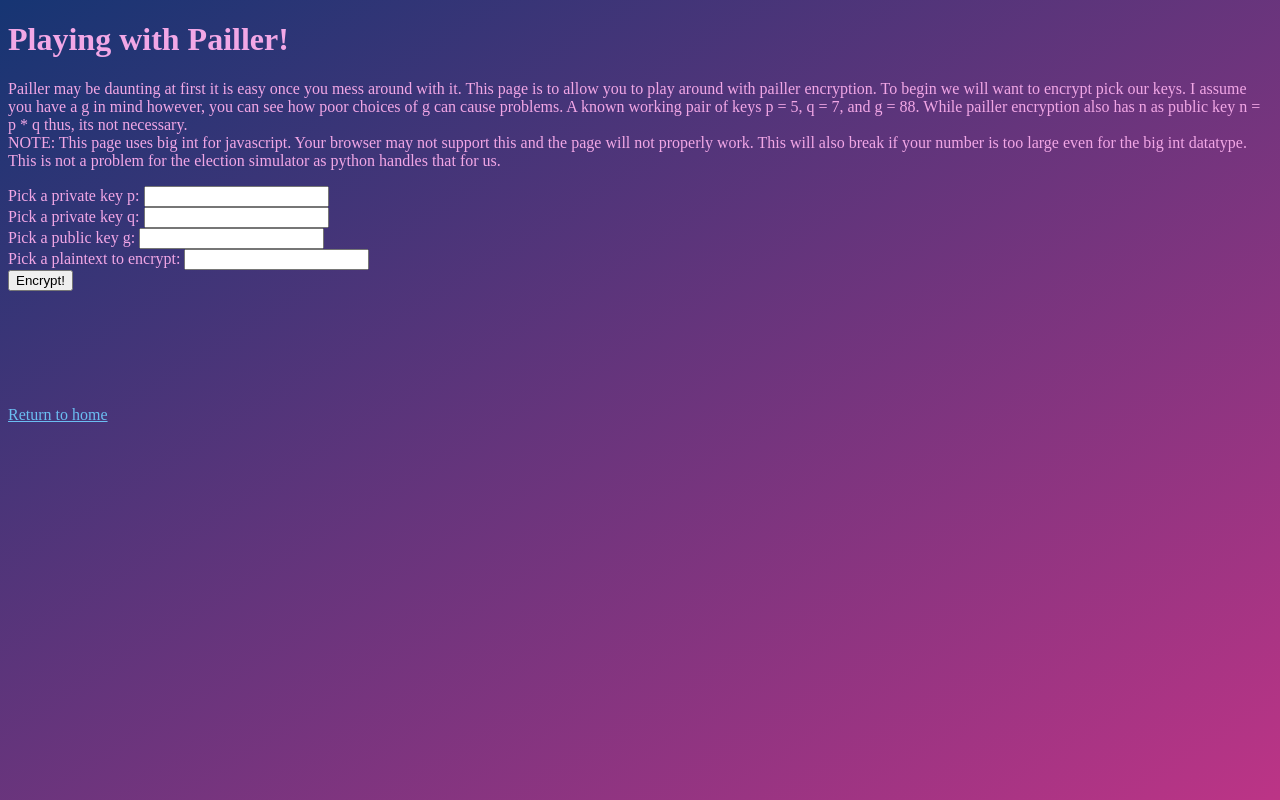
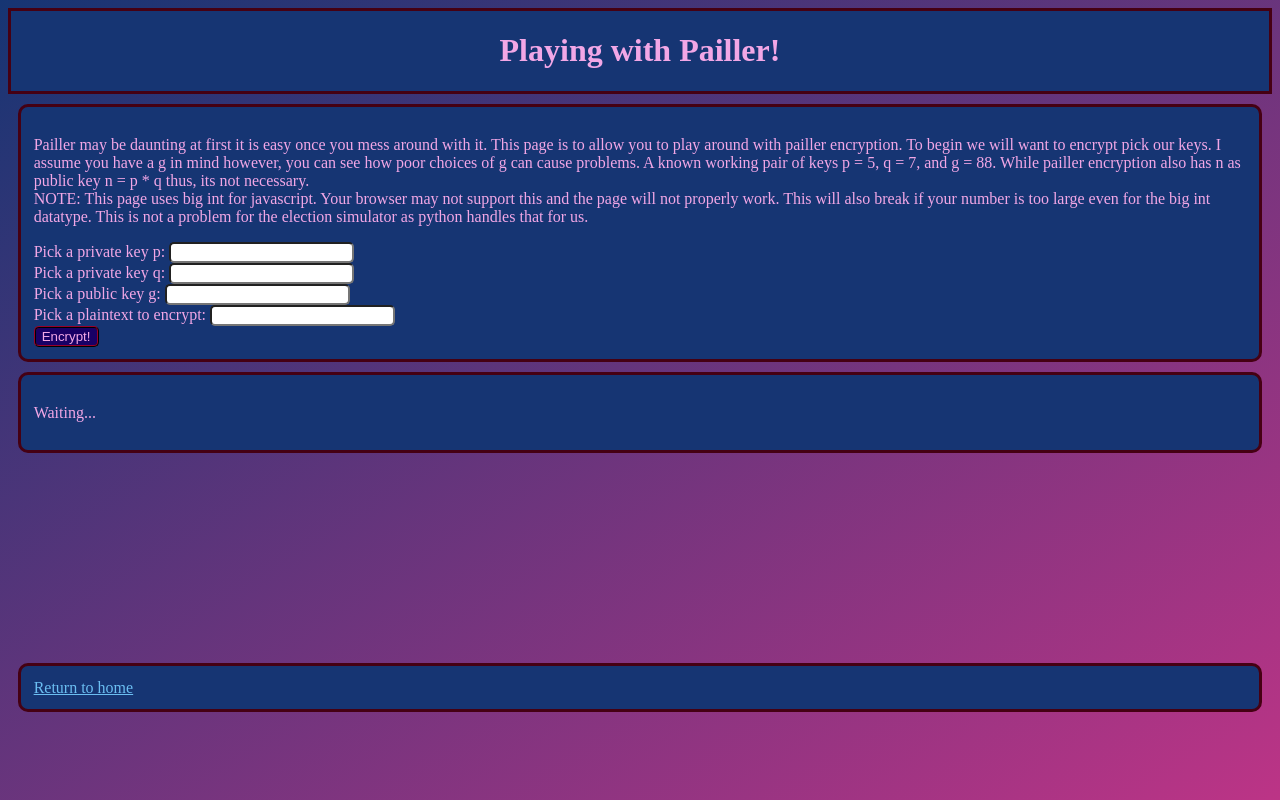
Before and after one commit to MoonBasedKas/ElectionSimulator, a Flask app: page /examplePailler in a window 1280 px wide. Run offline with Flask 3, Linux system fonts and the light colour scheme; parts of the project's set-up code (start-up, migrations or seed data) failed here and were passed over.

Commit message:
Cleaned up using paillier page

```diff
--- a/static/pailler.js
+++ b/static/pailler.js
@@ -33,7 +33,7 @@ function loudEncrypt() {
         r = BigInt(Math.ceil(r)) // we do not want zero anyways.
     }
     r = BigInt(r)
-    explaition.innerHTML += "First let's pick a random r. We want this r to exist within 0 < r < n and have the following property: gcd(r, n) = 1 <br>"
+    explaition.innerHTML = "First let's pick a random r. We want this r to exist within 0 < r < n and have the following property: gcd(r, n) = 1 <br>"
     explaition.innerHTML += "Let's use the r " + r + "<br>"
     explaition.innerHTML += "Next we will want to compute the following <br> g^pt * r^n."
     let cipherText = BigInt(((BigInt(g ** pt)) * BigInt((r ** BigInt(n)))))
@@ -43,11 +43,11 @@ function loudEncrypt() {
     ct = cipherText
     explaition.innerHTML += "Resulting in our final answer of " + cipherText
     // Remove visibility
-    document.getElementById("descP").style.visibility = "hidden"
+    // document.getElementById("descP").style.visibility = "hidden"
 
     document.getElementById("dec").style.visibility = "visible"
     document.getElementById("AddingEnc").style.visibility = "visible"
-    document.getElementById("result").innerHTML = "New Cipher text: " + ct + "<br>"
+    document.getElementById("result").innerHTML = "Starting Cipher text: " + ct + "<br>"
 }
 
 function modInverse(x, y) {
@@ -64,7 +64,7 @@ function modInverse(x, y) {
 
 function decrypt() {
     write = document.getElementById("resultDec")
-    write.innerHTML += "First we will want to computer the least common multiple of (p - 1, q - 1)<br>"
+    write.innerHTML = "First we will want to computer the least common multiple of (p - 1, q - 1)<br>"
     lambda = BigInt(lcm(p - 1, q - 1))
     write.innerHTML += "lcm = " + lambda + "<br>"
     let pt = L(BigInt(g ** lambda))
@@ -83,7 +83,7 @@ function decrypt() {
     write.innerHTML += "Successfully giving us our plain text result of " + pt
     console.log(pt)
 
-    document.getElementById("AddingEnc").style.visibility = "hidden"
+    // document.getElementById("AddingEnc").style.visibility = "hidden"
 }
 
 function L(mu) {
@@ -113,4 +113,5 @@ function homomorphicAddition() {
     document.getElementById("result").innerHTML += "Operation: " + ct + " * " + cipherText + " = "
     ct = (ct * cipherText) % BigInt(n ** 2)
     document.getElementById("result").innerHTML += ct + "<br>"
+    document.getElementById("result").innerHTML += "Current value: " + ct + "<br>"
 }
--- a/templates/UsingPaillier.html
+++ b/templates/UsingPaillier.html
@@ -7,8 +7,10 @@
 </head>
 
 <body>
-    <h1>Playing with Pailler!</h1>
-    <div id="descP" name="descP">
+    <div class="pageTitle">
+        <h1>Playing with Pailler!</h1>
+    </div>
+    <div id="descP" name="descP" class="welcomeDiv">
         <p>
             Pailler may be daunting at first it is easy once you mess around with it. This page is to allow you to play
             around with pailler encryption. To begin we will want to encrypt pick our keys. I assume you have a g
@@ -22,39 +24,44 @@
         </p>
 
         Pick a private key p:
-        <input type="textbox" id="p" name="p"><br>
+        <input type="textbox" id="p" name="p" class="tb"><br>
         Pick a private key q:
-        <input type="textbox" id="q" name="q"><br>
+        <input type="textbox" id="q" name="q" class="tb"><br>
         Pick a public key g:
-        <input type="textbox" id="g" name="g"><br>
+        <input type="textbox" id="g" name="g" class="tb"><br>
         Pick a plaintext to encrypt:
-        <input type="textbox" id="pt" name="pt"><br>
-        <input type="button" onclick="loudEncrypt()" value="Encrypt!">
+        <input type="textbox" id="pt" name="pt" class="tb"><br>
+        <input type="button" onclick="loudEncrypt()" value="Encrypt!" class="button">
     </div>
-    <p id="firstValue" name="firstValue">
+    <div class="welcomeDiv">
 
-    </p>
+        <p id="firstValue" name="firstValue">
+            Waiting...
+        </p>
+    </div>
 
-    <div id="AddingEnc" style="visibility: hidden;">
+    <div id="AddingEnc" style="visibility: hidden;" class="welcomeDiv">
         Now with your new plaintext value we can modify it and apply homomoprishm. An interesting property you may
         notice is that we are limited by our n value. However, since its recommended to have very large choices of p and
         q
         for many pratical applications this won't be an issue.<br>
         Pick a plaintext to encrypt:
-        <input type="textbox" id="ptPrime" name="ptPrime"> <br>
-        <input type="button" onclick=" homomorphicAddition()" value="Add!">
+        <input type="textbox" id="ptPrime" name="ptPrime" class="tb"> <br>
+        <input type="button" onclick=" homomorphicAddition()" value="Add!" class="button">
         <div id="result" name="result">
 
         </div>
     </div>
 
-    <div id="dec" style="visibility: hidden;">
-        To confirm that it's successful we can also decrypt it.
-        <input type="button" onclick="decrypt()" value="Decrypt!" , id="DecB">
+    <div id="dec" style="visibility: hidden;" class="welcomeDiv">
+        To confirm that it's successful we can also decrypt it.<br>
+        <input type="button" onclick="decrypt()" value="Decrypt!" , id="DecB" class="button">
         <div id="resultDec" name="resultDec">
         </div>
     </div>
 
-    <a href="/">Return to home</a>
+    <div class="welcomeDiv">
 
+        <a href="/">Return to home</a>
+    </div>
 </body>
```
